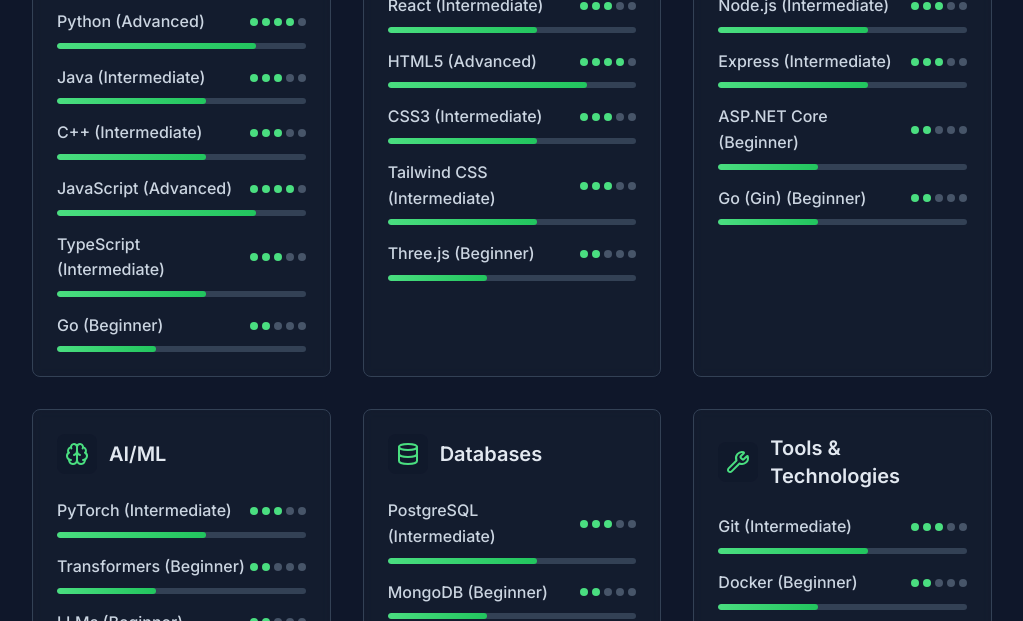
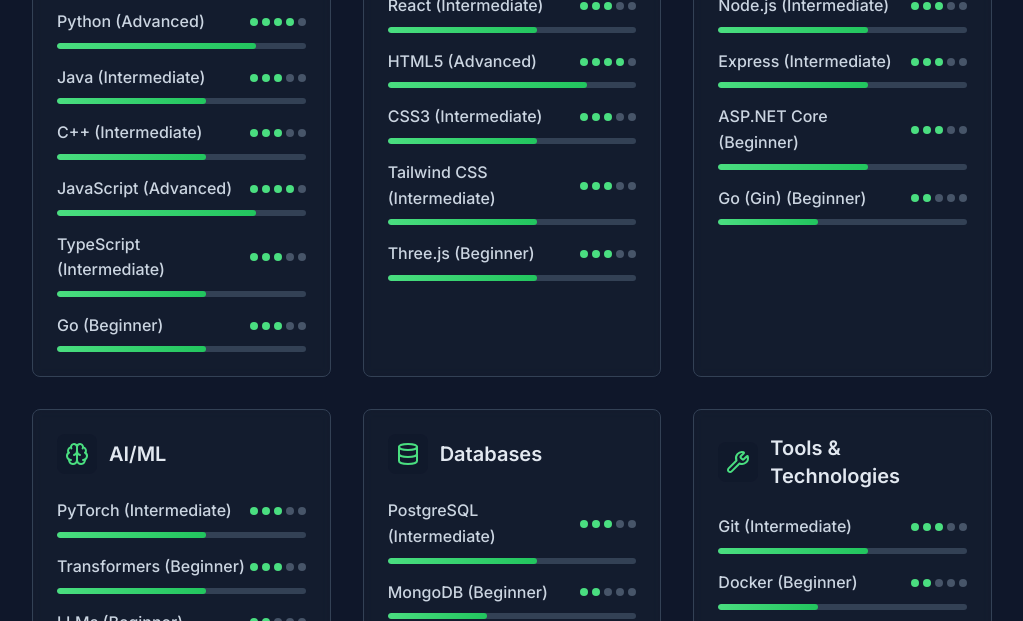
Before and after one commit to eyzaun/eyzaun.github.io, a React (Vite) app: page / in a window 1280 px wide. Shown: the part 4700-5321 px from the top of the page, without its empty margins (128-1151 px from the left). Built offline with nearby package versions, Linux system fonts and the light colour scheme.

Commit message:
Fix skills component and adjust skill levels to be more realistic

```diff
--- a/src/components/Skills.tsx
+++ b/src/components/Skills.tsx
@@ -24,24 +24,24 @@
     "C++ (Intermediate)": 3,
     "JavaScript (Advanced)": 4,
     "TypeScript (Intermediate)": 3,
-    "Go (Beginner)": 2,
+    "Go (Intermediate)": 3,
 
     // Frontend Development
     "React (Intermediate)": 3,
     "HTML5 (Advanced)": 4,
     "CSS3 (Intermediate)": 3,
     "Tailwind CSS (Intermediate)": 3,
-    "Three.js (Beginner)": 2,
+    "Three.js (Intermediate)": 3,
 
     // Backend Development
     "Node.js (Intermediate)": 3,
     "Express (Intermediate)": 3,
-    "ASP.NET Core (Beginner)": 2,
+    "ASP.NET Core (Advanced)": 4,
     "Go (Gin) (Beginner)": 2,
 
     // AI/ML
     "PyTorch (Intermediate)": 3,
-    "Transformers (Beginner)": 2,
+    "Transformers (Intermediate)": 3,
     "LLMs (Beginner)": 2,
     "Microsoft Phi-4 (Beginner)": 2,
 
@@ -51,7 +51,7 @@
     "Firebase (Beginner)": 2,
 
     // Tools & Other
-    "Git (Intermediate)": 3,
+    "Git (Advanced)": 4,
     "Docker (Beginner)": 2,
     "Arduino (Intermediate)": 3,
     "CANbus (Beginner)": 2,
```
